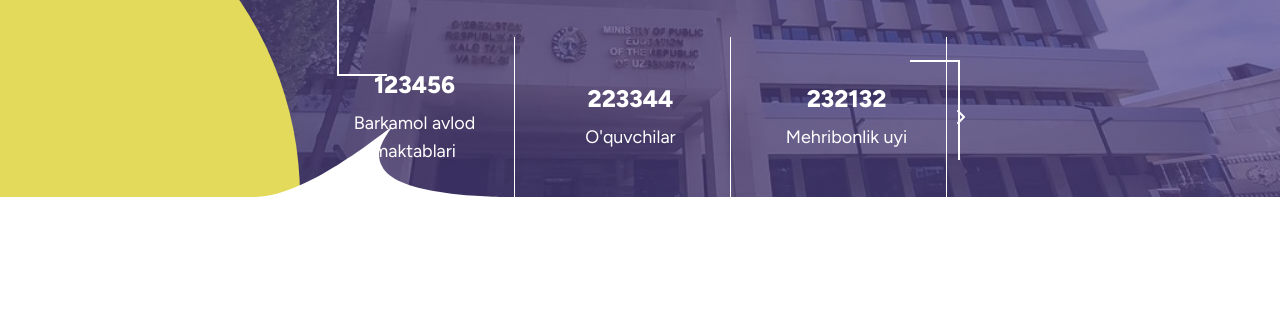
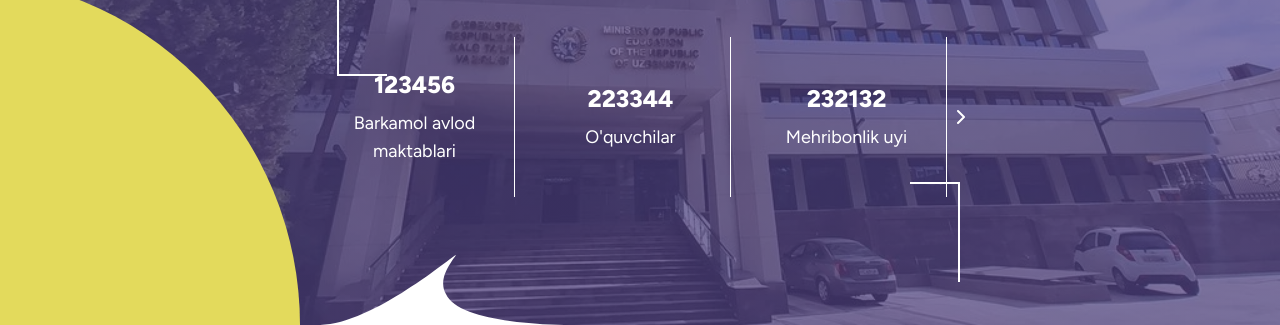
Before and after one commit to shaxzod0022/uzedu, a React app: page / in a window 1280 px wide. Shown: the part 535-860 px from the top of the page. Before the commit the page ends 800 px from the top, so only its background shows below. Built offline with nearby package versions, Linux system fonts and the light colour scheme.

Commit message:
overflow-hidden

```diff
--- a/src/components/Head.jsx
+++ b/src/components/Head.jsx
@@ -24,7 +24,7 @@ const Head = () => {
 
   const extendedSlides = [...headSlide, ...headSlide];
   return (
-    <div className="bg__image relative">
+    <div className="bg__image relative pb-32">
       <Navbar />
       <div
         className={`flex xl:justify-between xl:flex-row flex-col items-center max-w-[1640px] mx-auto px-8 xl:my-10 sm:px-10 lg:px-24 xxl:w-full sm:w-[80%] w-full`}
@@ -50,7 +50,7 @@ const Head = () => {
           </div>
         </div>
       </div>
-      <div className="w-[650px] overflow-hidden mx-auto btn__aft">
+      <div className="max-w-[650px] w-full  overflow-hidden mx-auto btn__aft">
         <div className="w-full relative">
           <ul
             className="flex transition-transform duration-700 ease-in-out gap-4"
@@ -78,7 +78,7 @@ const Head = () => {
         </div>
       </div>
       <img
-        className="absolute bottom-0 z-0 left-64"
+        className="absolute bottom-0 z-0 xl:left-[25%]"
         src={bottomWhiteImg}
         alt=""
       />
--- a/src/index.css
+++ b/src/index.css
@@ -3,7 +3,8 @@
 @tailwind components;
 @tailwind utilities;
 
-body {
+body,
+html {
   font-family: Figtree;
   margin: auto;
   overflow-x: hidden;
```
